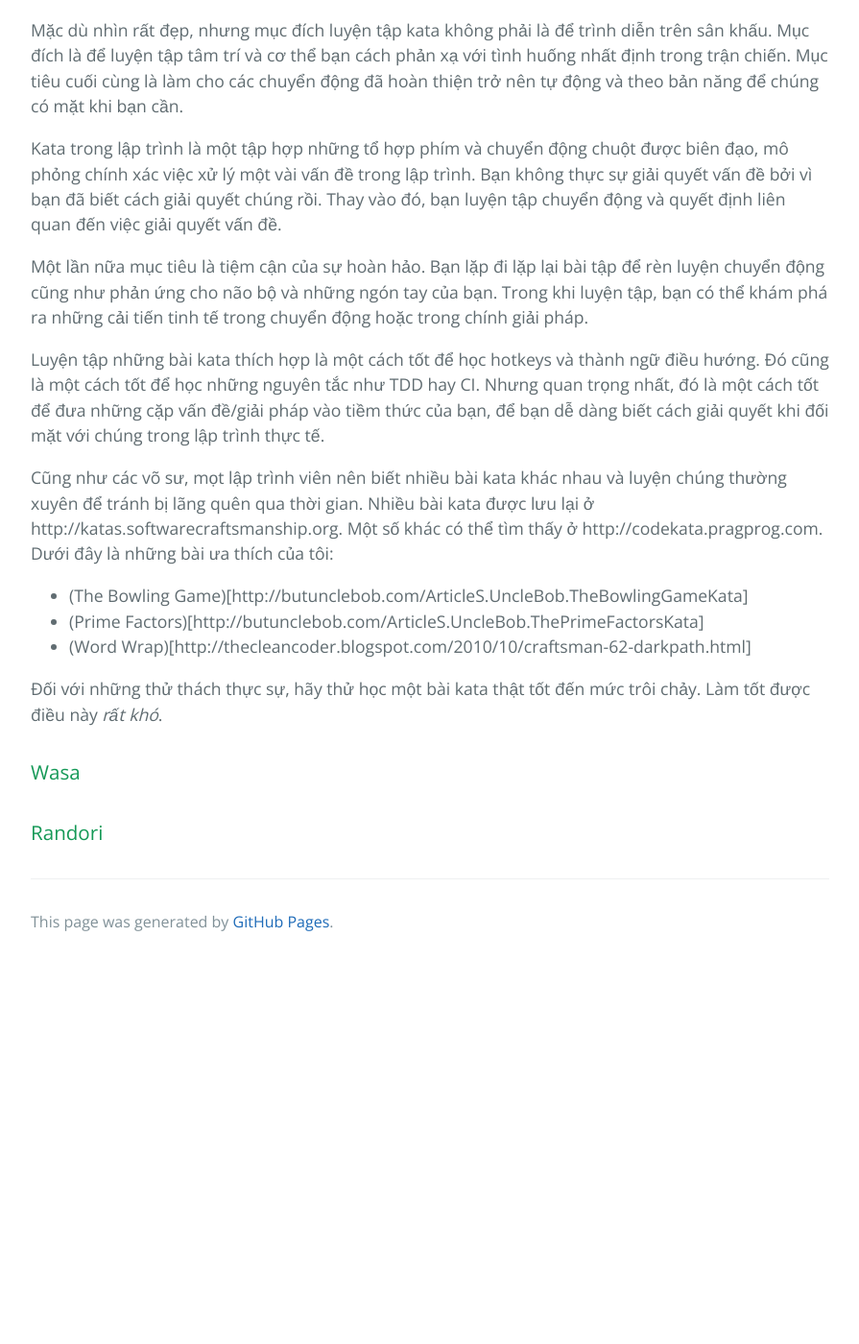
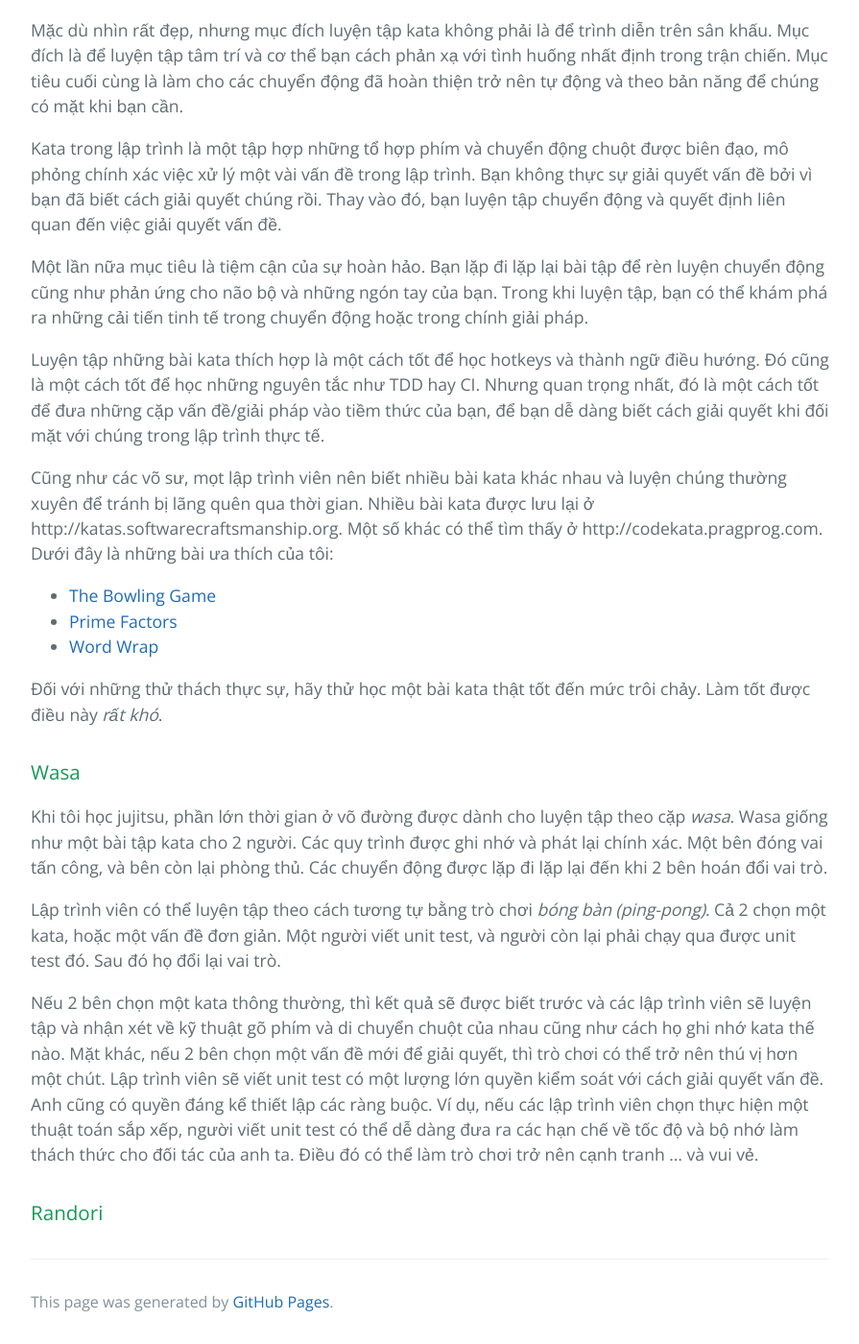
Before and after one commit to HaiBV/haibv.github.io, a Jekyll site: the page built from clean-coder/chapter-6-practicing.md, in a window 1280 px wide and 1400 px high, scrolled down 4178 px. Shown: the whole window at 96% size, without its empty margins (192-1087 px from the left). Built offline with Jekyll 4.4.1, drawn with Linux system fonts in a browser that asks for light colours; our own code applies the rules of GitHub Pages for plain Markdown files; before the commit the page ends 5182 px from its top, so only the background shows below that.

Commit message:
Update The Clean Coder - Chapter 6 Practicing

```diff
--- a/clean-coder/chapter-6-practicing.md
+++ b/clean-coder/chapter-6-practicing.md
@@ -93,12 +93,17 @@ Luyện tập những bài kata thích hợp là một cách tốt để học h
 
 Cũng như các võ sư, mọt lập trình viên nên biết nhiều bài kata khác nhau và luyện chúng thường xuyên để tránh bị lãng quên qua thời gian. Nhiều bài kata được lưu lại ở http://katas.softwarecraftsmanship.org. Một số khác có thể tìm thấy ở http://codekata.pragprog.com. Dưới đây là những bài ưa thích của tôi:
 
-- (The Bowling Game)[http://butunclebob.com/ArticleS.UncleBob.TheBowlingGameKata]
-- (Prime Factors)[http://butunclebob.com/ArticleS.UncleBob.ThePrimeFactorsKata]
-- (Word Wrap)[http://thecleancoder.blogspot.com/2010/10/craftsman-62-darkpath.html]
+- [The Bowling Game](http://butunclebob.com/ArticleS.UncleBob.TheBowlingGameKata)
+- [Prime Factors](http://butunclebob.com/ArticleS.UncleBob.ThePrimeFactorsKata)
+- [Word Wrap](http://thecleancoder.blogspot.com/2010/10/craftsman-62-darkpath.html)
 
 Đối với những thử thách thực sự, hãy thử học một bài kata thật tốt đến mức trôi chảy. Làm tốt được điều này _rất khó_.
 
 ### Wasa
 
+Khi tôi học jujitsu, phần lớn thời gian ở võ đường được dành cho luyện tập theo cặp _wasa_. Wasa giống như một bài tập kata cho 2 người. Các quy trình được ghi nhớ và phát lại chính xác. Một bên đóng vai tấn công, và bên còn lại phòng thủ. Các chuyển động được lặp đi lặp lại đến khi 2 bên hoán đổi vai trò.
+
+Lập trình viên có thể luyện tập theo cách tương tự bằng trò chơi _bóng bàn (ping-pong)_. Cả 2 chọn một kata, hoặc một vấn đề đơn giản. Một người viết unit test, và người còn lại phải chạy qua được unit test đó. Sau đó họ đổi lại vai trò.
+
+Nếu 2 bên chọn một kata thông thường, thì kết quả sẽ được biết trước và các lập trình viên sẽ luyện tập và nhận xét về kỹ thuật gõ phím và di chuyển chuột của nhau cũng như cách họ ghi nhớ kata thế nào. Mặt khác, nếu 2 bên chọn một vấn đề mới để giải quyết, thì trò chơi có thể trở nên thú vị hơn một chút. Lập trình viên sẽ viết unit test có một lượng lớn quyền kiểm soát với cách giải quyết vấn đề. Anh cũng có quyền đáng kể thiết lập các ràng buộc. Ví dụ, nếu các lập trình viên chọn thực hiện một thuật toán sắp xếp, người viết unit test có thể dễ dàng đưa ra các hạn chế về tốc độ và bộ nhớ làm thách thức cho đối tác của anh ta. Điều đó có thể làm trò chơi trở nên cạnh tranh ... và vui vẻ.
 ### Randori
```
